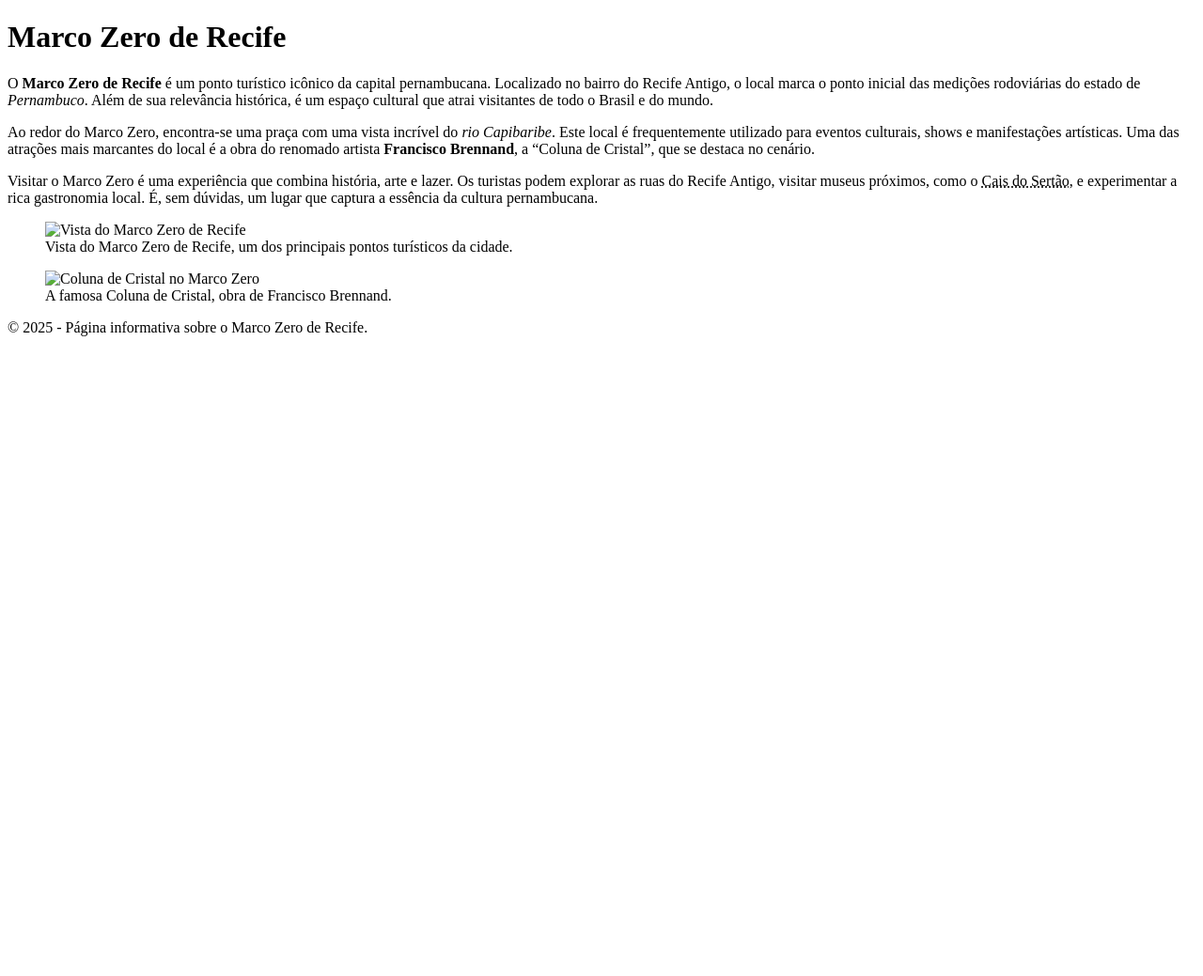
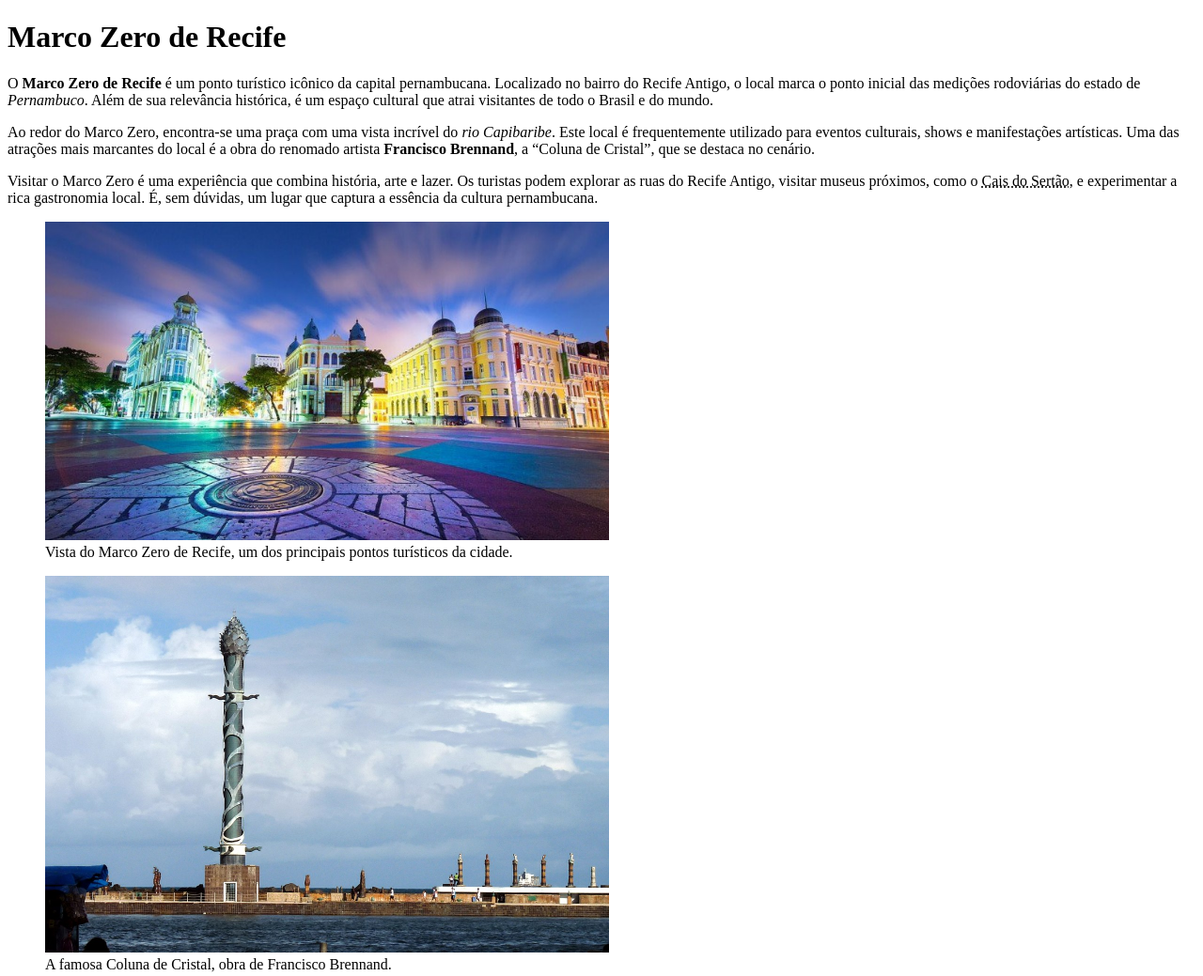
Before and after one commit to b-cardoso/TalentoCloud_Codepark, a plain HTML site: page htmlRecife/index.html in a window 1280 px wide. Shown: the top 1039 px of the page at 94% size. Before the commit the page ends 800 px from the top, so only its background shows below. Drawn offline with Linux system fonts and the light colour scheme.

Commit message:
Update index.html
adicionando o caminho das imagens na página

```diff
--- a/htmlRecife/index.html
+++ b/htmlRecife/index.html
@@ -27,12 +27,12 @@
 
         <section>
             <figure>
-                <img src="" alt="Vista do Marco Zero de Recife" width="600">
+                <img src="https://github.com/b-cardoso/TalentoCloud_Codepark/blob/main/htmlRecife/marcozerorecife.jpeg" alt="Vista do Marco Zero de Recife" width="600">
                 <figcaption>Vista do Marco Zero de Recife, um dos principais pontos turísticos da cidade.</figcaption>
             </figure>
 
             <figure>
-                <img src="" alt="Coluna de Cristal no Marco Zero" width="600">
+                <img src="https://github.com/b-cardoso/TalentoCloud_Codepark/blob/main/htmlRecife/colunadecristalrecife.jpg" alt="Coluna de Cristal no Marco Zero" width="600">
                 <figcaption>A famosa Coluna de Cristal, obra de Francisco Brennand.</figcaption>
             </figure>
         </section>
```
